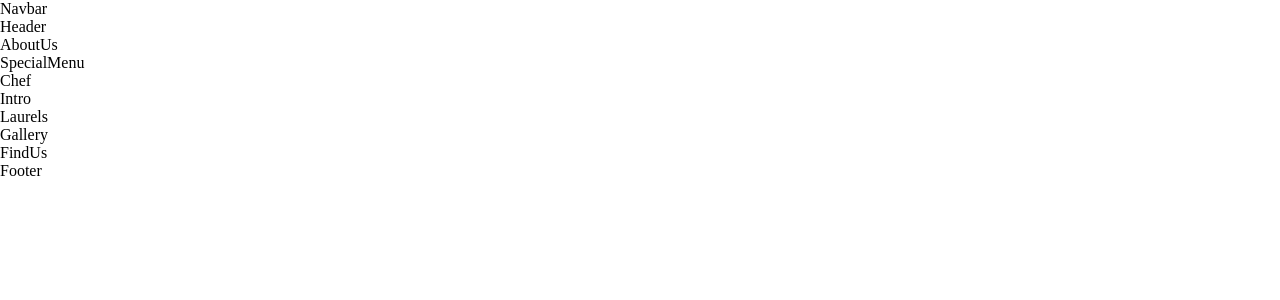
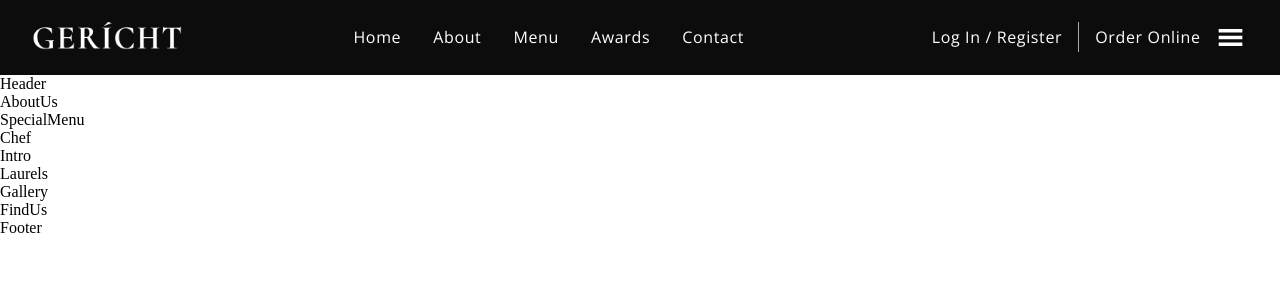
Before and after one commit to andytle95/anam, a React (Create React App) app in the folder anamsite/: page / in a window 1280 px wide. Shown: the top 300 px of the page. Built offline with nearby package versions, Linux system fonts and the light colour scheme; a web font is replaced by a local one.

Commit message:
navbar wip

```diff
--- a/anamsite/src/components/Navbar/Navbar.css
+++ b/anamsite/src/components/Navbar/Navbar.css
@@ -0,0 +1,98 @@
+.app__navbar {
+    width: 100%;
+    display: flex;
+    justify-content: space-between;
+    align-items: center;
+    background: var(--color-black);
+
+    padding: 1rem 2rem;
+}
+
+
+.app__navbar-logo {
+    display: flex;
+    justify-content: flex-start;
+    align-items: center;
+}
+
+.app__navbar-logo img {
+    width: 150px;
+}
+
+.app__navbar-links {
+    flex: 1;
+    display: flex;
+    justify-content: center;
+    align-items: center;
+
+    list-style: none;
+}
+
+.app__navbar-links li {
+    margin: 0 1rem;
+    cursor: pointer;
+}
+
+.app__navbar-links li:hover {
+    color: var(--color-grey);
+}
+
+
+.app__navbar-login {
+    display: flex;
+    justify-content: flex-end;
+    align-items: center;
+}
+
+.app__navbar-login a{
+    margin: 0 1rem;
+    text-decoration: none;
+    transition: 0.5s ease;;
+}
+
+.app__navbar-login a:hover {
+    border-bottom: 1px solid var(--color-golden);
+}
+
+.app__navbar-login div {
+    width: 1px;
+    height: 30px;
+    background-color: var(--color-grey);
+}
+
+.app__navbar-smallscreen {
+    display: flex;
+}
+
+.app__navbar-smallscreen_overlay {
+    position: fixed;
+    top: 0;
+    left: 0;
+    width: 1%;
+    height: 100vh;
+    background: var(--color-black);
+    transform: 0.5s ease;
+    flex-direction: column;
+    z-index: 5;
+}
+
+.app__navbar-smallscreen_overlay .overlay__close {
+    font-size: 27px;
+    color: var(--color-golden);
+    cursor: pointer;
+    position: absolute;
+    top: 20px;
+    right: 20px;
+
+}
+
+@media screen and (max-width: 1150px) {
+    .app__navbar-links {
+        display: none;
+    }
+
+    .app__navbar-smallscreen {
+        display: flex;
+    }
+
+}
--- a/anamsite/src/components/Navbar/Navbar.jsx
+++ b/anamsite/src/components/Navbar/Navbar.jsx
@@ -1,11 +1,50 @@
-import React from 'react';
+import React, { useState } from 'react';
+import { GiHamburgerMenu } from 'react-icons/gi';
+import { MdOutlineRestaurantMenu } from 'react-icons/md'
 
+import images from '../../constants/images';
 import './Navbar.css';
 
-const Navbar = () => (
-  <div>
-    Navbar
-  </div>
-);
+
+const Navbar = () => {
+  const [toggleMenu, setToggleMenu] = React.useState(false);
+
+  return (
+  <nav className='app__navbar'>
+    <div className='app__navbar-logo'>
+      <img src={images.gericht} alt="app logo" />
+    </div>
+    <ul className='app__navbar-links'>
+      <li className='p__opensans'><a href="#home">Home</a></li>
+      <li className='p__opensans'><a href="#about">About</a></li>
+      <li className='p__opensans'><a href="#menu">Menu</a></li>
+      <li className='p__opensans'><a href="#awards">Awards</a></li>
+      <li className='p__opensans'><a href="#contact">Contact</a></li>
+    </ul>
+    <div className='app__navbar-login'>
+      <a href="#login" className="p__opensans">Log In / Register</a>
+    <div />
+    <a href="/" className='p__opensans'> Order Online</a>
+    </div>
+    <div className="app__navbar-smallscreen">
+      <GiHamburgerMenu color="#fff" fontSize={27} onClick={() => setToggleMenu(true)}/>
+
+
+    {toggleMenu && (
+      <div className='app_navbar-smallscreen_overlay flex__center slide-bottom'>
+        <MdOutlineRestaurantMenu fontSize={27} className="overlay__close" onClick={() => setToggleMenu(false)} />
+      <ul className='app__navbar-smallscreen-links'>
+        <li className='p__opensans'><a href="#home">Home</a></li>
+        <li className='p__opensans'><a href="#about">About</a></li>
+        <li className='p__opensans'><a href="#menu">Menu</a></li>
+        <li className='p__opensans'><a href="#awards">Awards</a></li>
+        <li className='p__opensans'><a href="#contact">Contact</a></li>
+      </ul>
+    </div>
+    )};
+    </div>
+  </nav>
+  )
+};
 
 export default Navbar;
```
